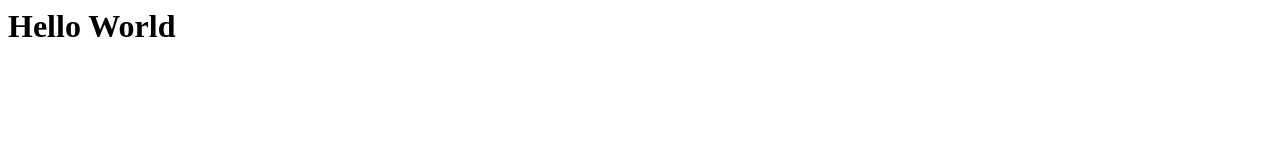
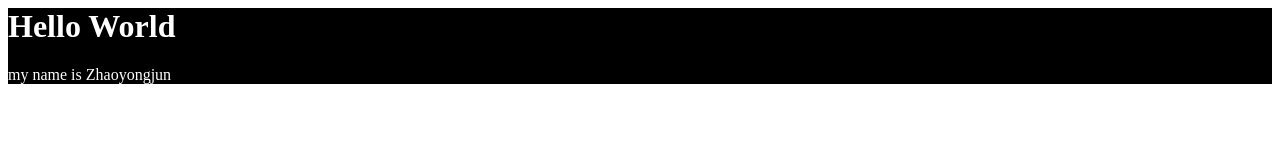
Before and after one commit to Zhaoyongjun/zhaoyongjun.github.com, a plain HTML site: page index.html in a window 1280 px wide. Drawn offline with Linux system fonts and the light colour scheme.

Commit message:
Update index.html

```diff
--- a/index.html
+++ b/index.html
@@ -1,5 +1,18 @@
 <html>
+<head>
+<style>
+  .cities {
+    background-color:black;
+    color:white;
+    margin:20px
+    padding:20px
+  }
+</style>
+</head>
 <body>
+<div class="cities">
 <h1>Hello World</h1>
+<p>my name is Zhaoyongjun</p>
+</div>
 </body>
 </html>
```
